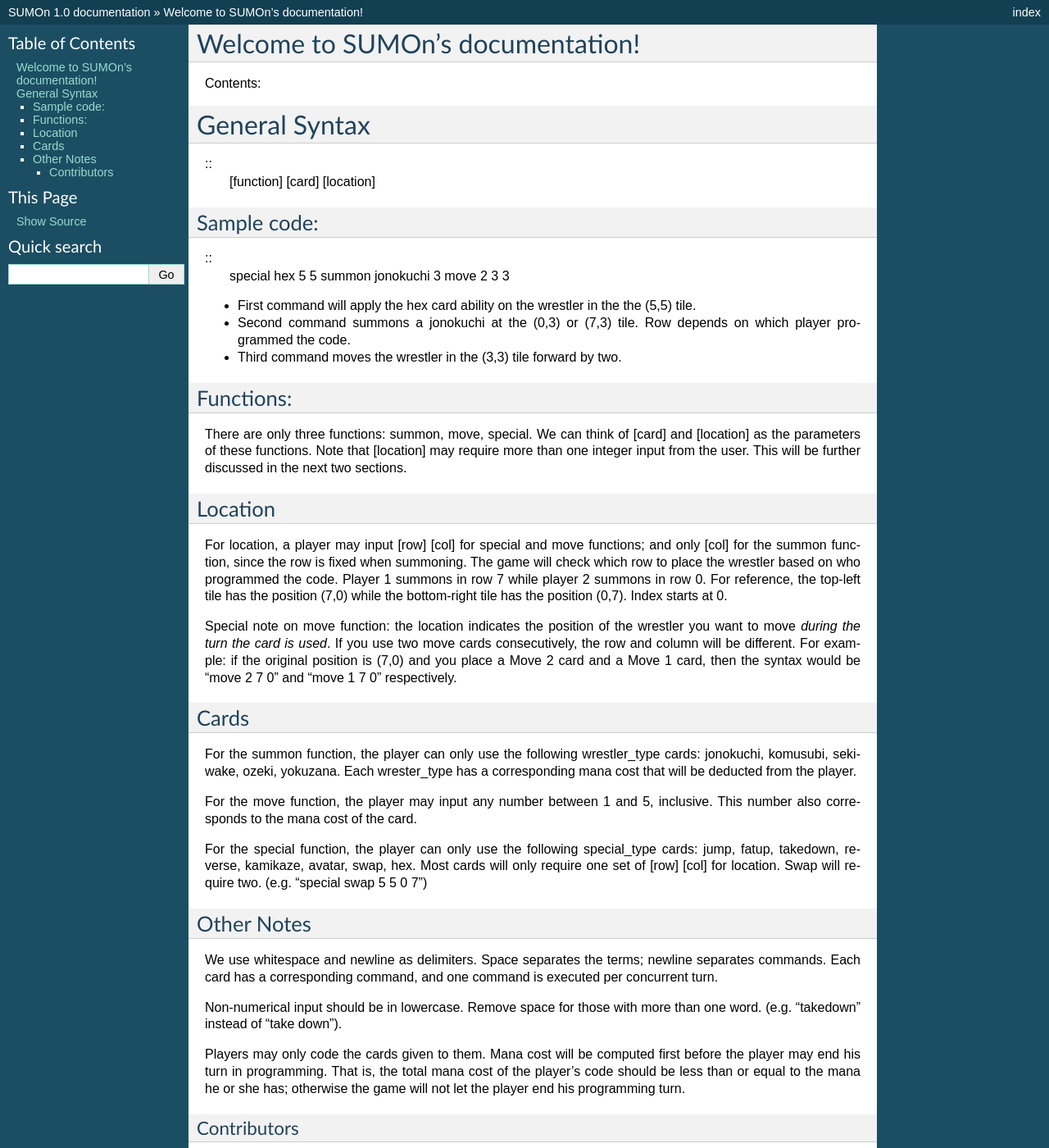
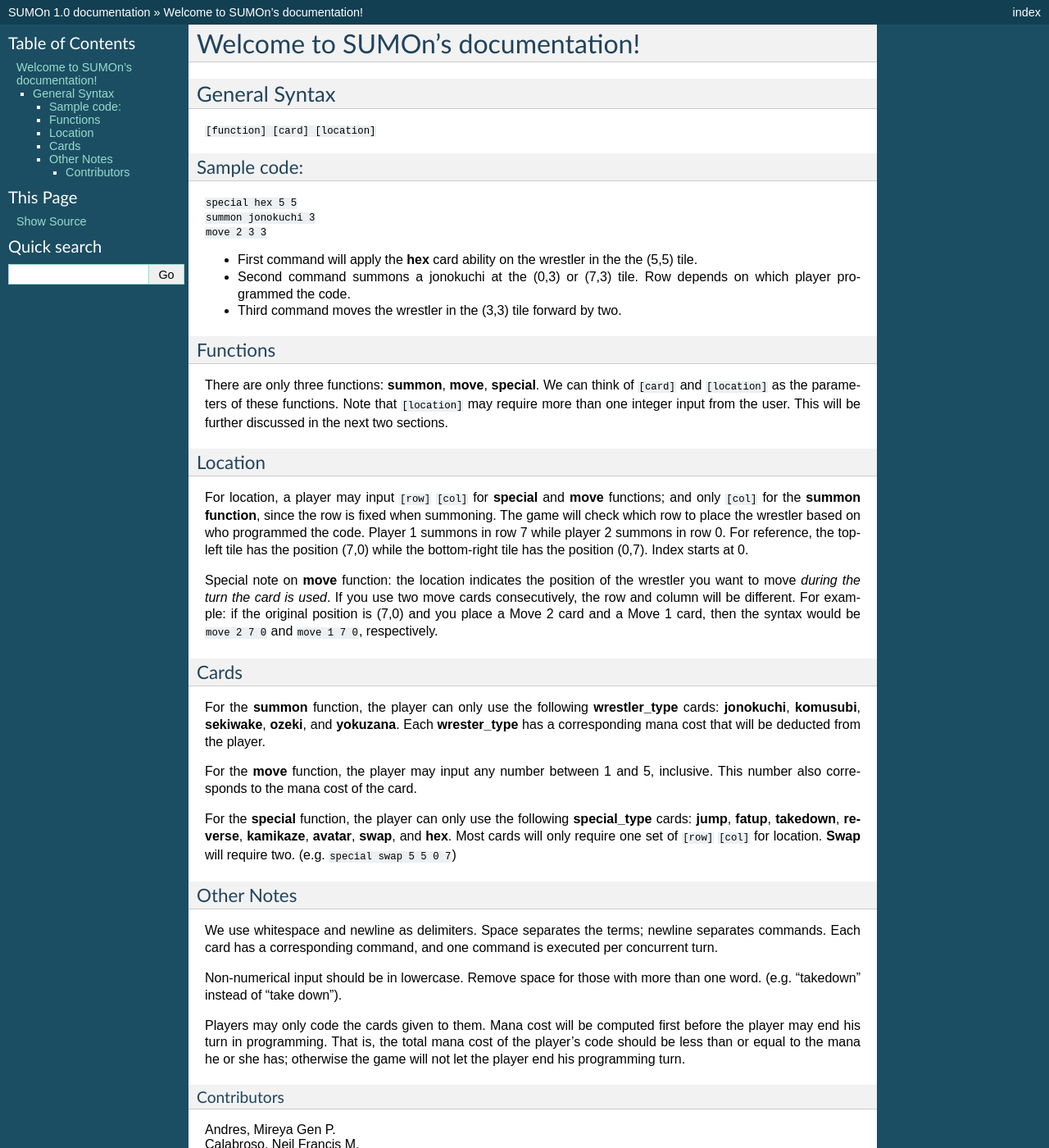
Before and after one commit to nmcalabroso/Sumon, a Sphinx documentation site: the page built from docs/source/index.rst, in a window 1280 px wide and 1400 px high. Shown: the whole window at 82% size. Built offline with Sphinx 7.4.7, drawn with Linux system fonts in a browser that asks for light colours.

Commit message:
Updates index.rst with additional markup for RTD

```diff
--- a/docs/source/index.rst
+++ b/docs/source/index.rst
@@ -3,56 +3,45 @@
    You can adapt this file completely to your liking, but it should at least
    contain the root `toctree` directive.
 
+*********************************
 Welcome to SUMOn's documentation!
-=================================
-
-Contents:
-
-.. toctree::
-   :maxdepth: 2
+*********************************
 
 General Syntax
 =================================
 
-::
-   [function] [card] [location]
+|   ``[function] [card] [location]``
 
 Sample code:
 ---------------------------------
+|   ``special hex 5 5``
+|   ``summon jonokuchi 3``
+|   ``move 2 3 3``
 
-::
-   special hex 5 5
-   summon jonokuchi 3
-   move 2 3 3
-
-- First command will apply the hex card ability on the wrestler in the the (5,5) tile.
+- First command will apply the **hex** card ability on the wrestler in the the (5,5) tile.
 - Second command summons a jonokuchi at the (0,3) or (7,3) tile. Row depends on which player programmed the code.
 - Third command moves the wrestler in the (3,3) tile forward by two.
 
-Functions:
+Functions
 ---------------------------------
-
-There are only three functions: summon, move, special. We can think of [card] and [location] as the parameters of these functions. Note that [location] may require more than one integer input from the user. This will be further discussed in the next two sections.
+There are only three functions: **summon**, **move**, **special**. We can think of ``[card]`` and ``[location]`` as the parameters of these functions. Note that ``[location]`` may require more than one integer input from the user. This will be further discussed in the next two sections.
 
 Location
 ---------------------------------
+For location, a player may input ``[row]`` ``[col]`` for **special** and **move** functions; and only ``[col]`` for the **summon function**, since the row is fixed when summoning. The game will check which row to place the wrestler based on who programmed the code. Player 1 summons in row 7 while player 2 summons in row 0. For reference, the top-left tile has the position (7,0) while the bottom-right tile has the position (0,7). Index starts at 0.
 
-For location, a player may input [row] [col] for special and move functions; and only [col] for the summon function, since the row is fixed when summoning. The game will check which row to place the wrestler based on who programmed the code. Player 1 summons in row 7 while player 2 summons in row 0. For reference, the top-left tile has the position (7,0) while the bottom-right tile has the position (0,7). Index starts at 0.
-
-Special note on move function: the location indicates the position of the wrestler you want to move *during the turn the card is used*. If you use two move cards consecutively, the row and column will be different. For example: if the original position is (7,0) and you place a Move 2 card and a Move 1 card, then the syntax would be "move 2 7 0" and "move 1 7 0" respectively.
+Special note on **move** function: the location indicates the position of the wrestler you want to move *during the turn the card is used*. If you use two move cards consecutively, the row and column will be different. For example: if the original position is (7,0) and you place a Move 2 card and a Move 1 card, then the syntax would be ``move 2 7 0`` and ``move 1 7 0``, respectively.
 
 Cards
 ---------------------------------
+For the **summon** function, the player can only use the following **wrestler_type** cards: **jonokuchi**, **komusubi**, **sekiwake**, **ozeki**, and **yokuzana**. Each **wrester_type** has a corresponding mana cost that will be deducted from the player.
 
-For the summon function, the player can only use the following wrestler_type cards: jonokuchi, komusubi, sekiwake, ozeki, yokuzana. Each wrester_type has a corresponding mana cost that will be deducted from the player.
+For the **move** function, the player may input any number between 1 and 5, inclusive. This number also corresponds to the mana cost of the card.
 
-For the move function, the player may input any number between 1 and 5, inclusive. This number also corresponds to the mana cost of the card.
-
-For the special function, the player can only use the following special_type cards: jump, fatup, takedown, reverse, kamikaze, avatar, swap, hex. Most cards will only require one set of [row] [col] for location. Swap will require two. (e.g. "special swap 5 5 0 7")
+For the **special** function, the player can only use the following **special_type** cards: **jump**, **fatup**, **takedown**, **reverse**, **kamikaze**, **avatar**, **swap**, and **hex**. Most cards will only require one set of ``[row]`` ``[col]`` for location. **Swap** will require two. (e.g. ``special swap 5 5 0 7``)
 
 Other Notes
 ---------------------------------
-
 We use whitespace and newline as delimiters. Space separates the terms; newline separates commands. Each card has a corresponding command, and one command is executed per concurrent turn.
 
 Non-numerical input should be in lowercase. Remove space for those with more than one word. (e.g. "takedown" instead of "take down").
```
